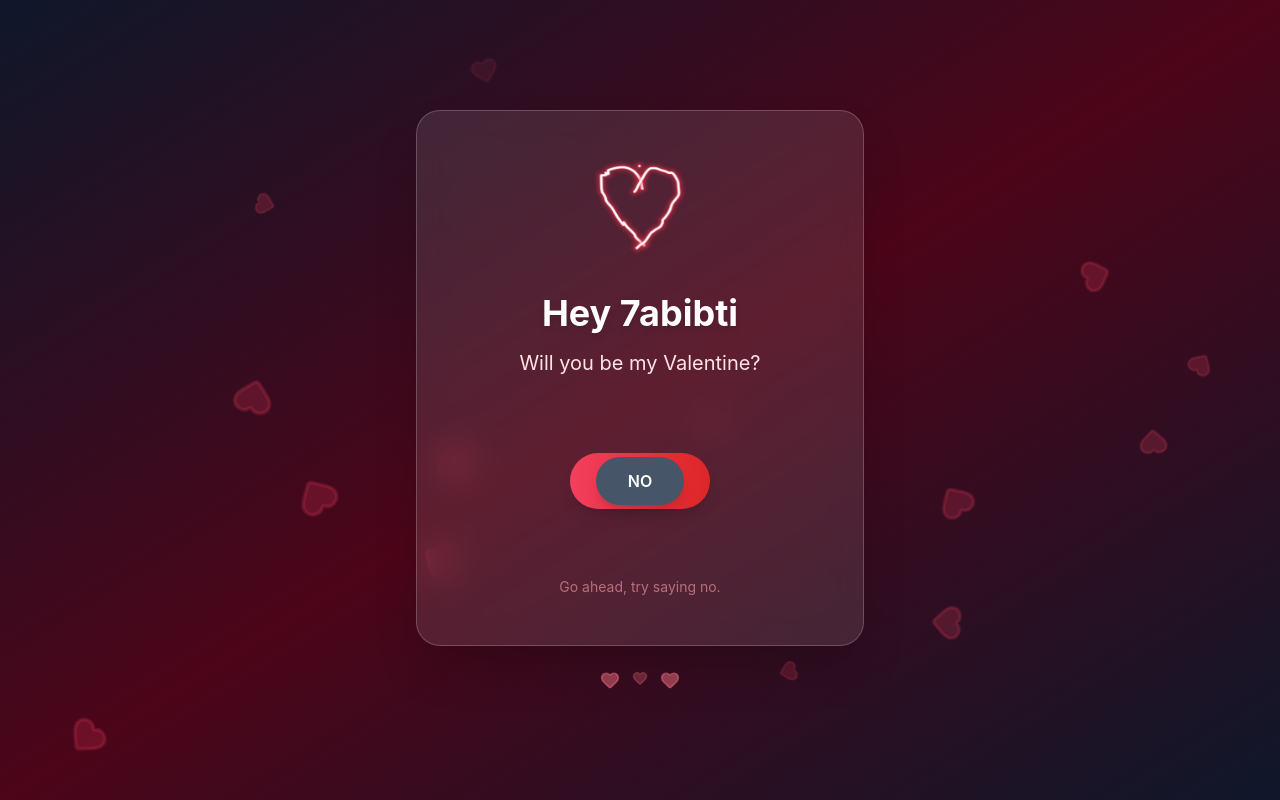
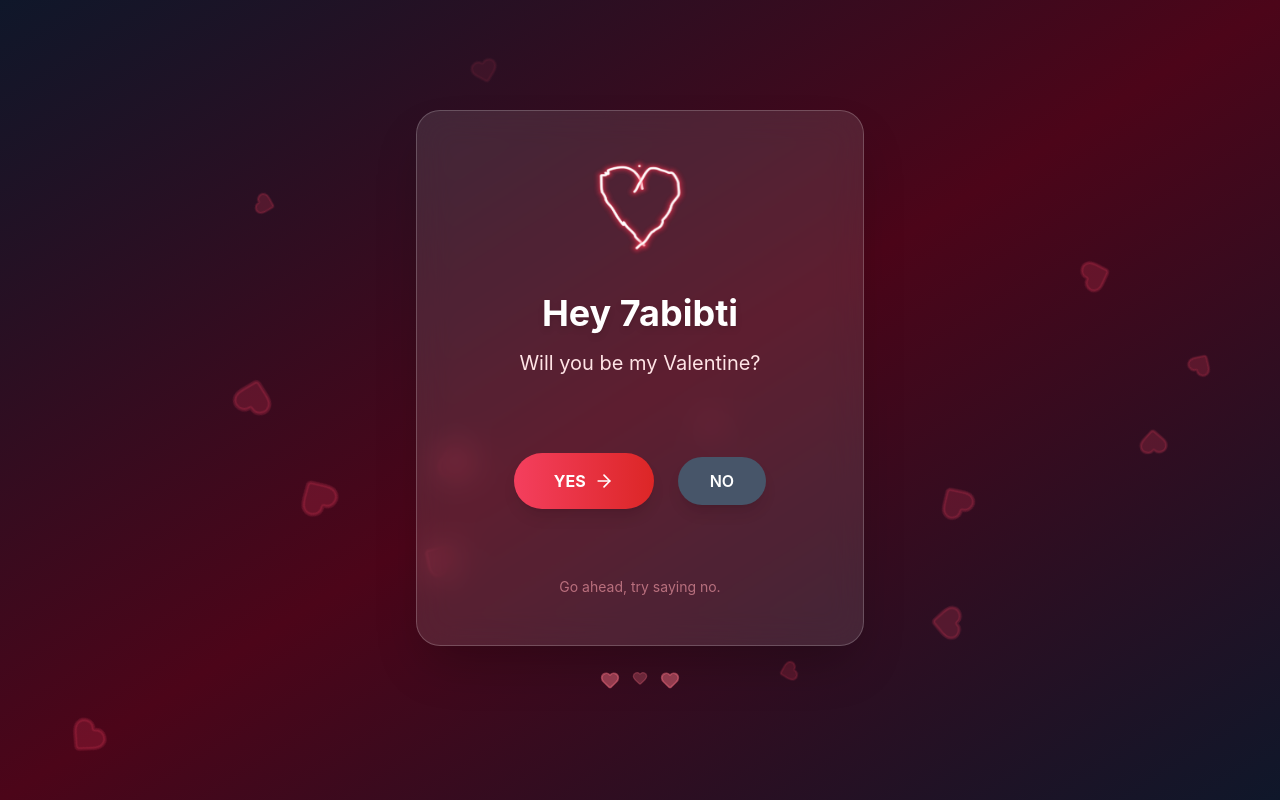
Before and after one commit to m2beak/valentine, a React (Vite) app: page / in a window 1280 px wide. Built offline with nearby package versions, Linux system fonts and the light colour scheme.

Commit message:
feat: Implement an interactive Valentine's card featuring a moving "No" button, a growing "Yes" button, and a celebratory animation upon acceptance.

```diff
--- a/src/App.tsx
+++ b/src/App.tsx
@@ -209,11 +209,13 @@ function App() {
                 e.stopPropagation();
                 moveNoButton();
               }}
-              className="bg-slate-600 hover:bg-slate-500 text-white font-semibold py-3 px-8 rounded-full shadow-lg transition-all duration-200 absolute"
-              style={{
-                transform: `translate(${noPosition.x}px, ${noPosition.y}px)`,
-                transition: noPosition.x === 0 && noPosition.y === 0 ? 'none' : 'transform 0.2s ease-out',
-              }}
+              className={`bg-slate-600 hover:bg-slate-500 text-white font-semibold py-3 px-8 rounded-full shadow-lg transition-all duration-200 ${noClickCount > 0 ? 'absolute' : ''}`}
+              style={noClickCount > 0 ? {
+                left: '50%',
+                top: '50%',
+                transform: `translate(-50%, -50%) translate(${noPosition.x}px, ${noPosition.y}px)`,
+                transition: 'transform 0.2s ease-out',
+              } : undefined}
             >
               {noClickCount > 0 && noClickCount <= noMessages.length
                 ? noMessages[noClickCount - 1]
```
